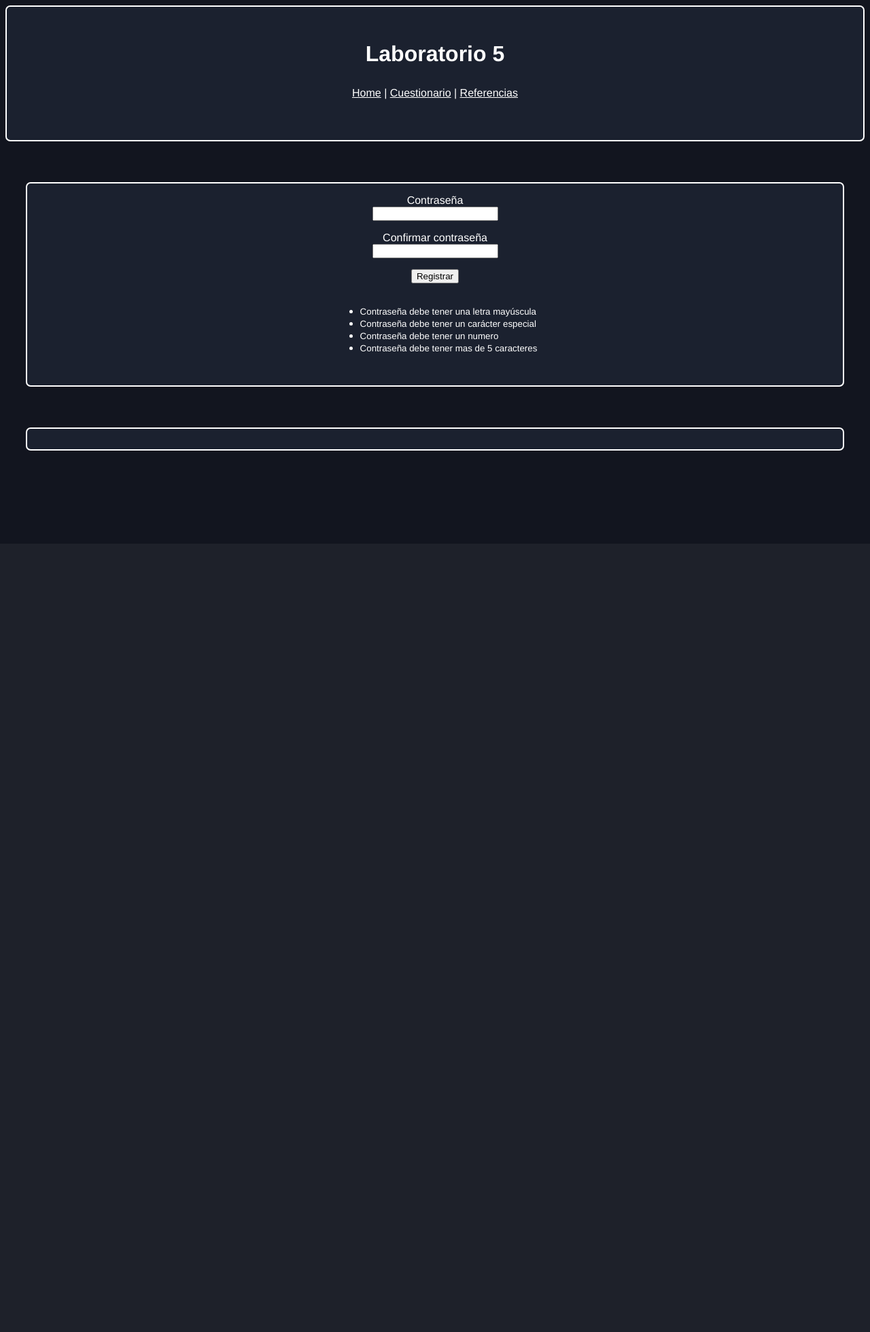
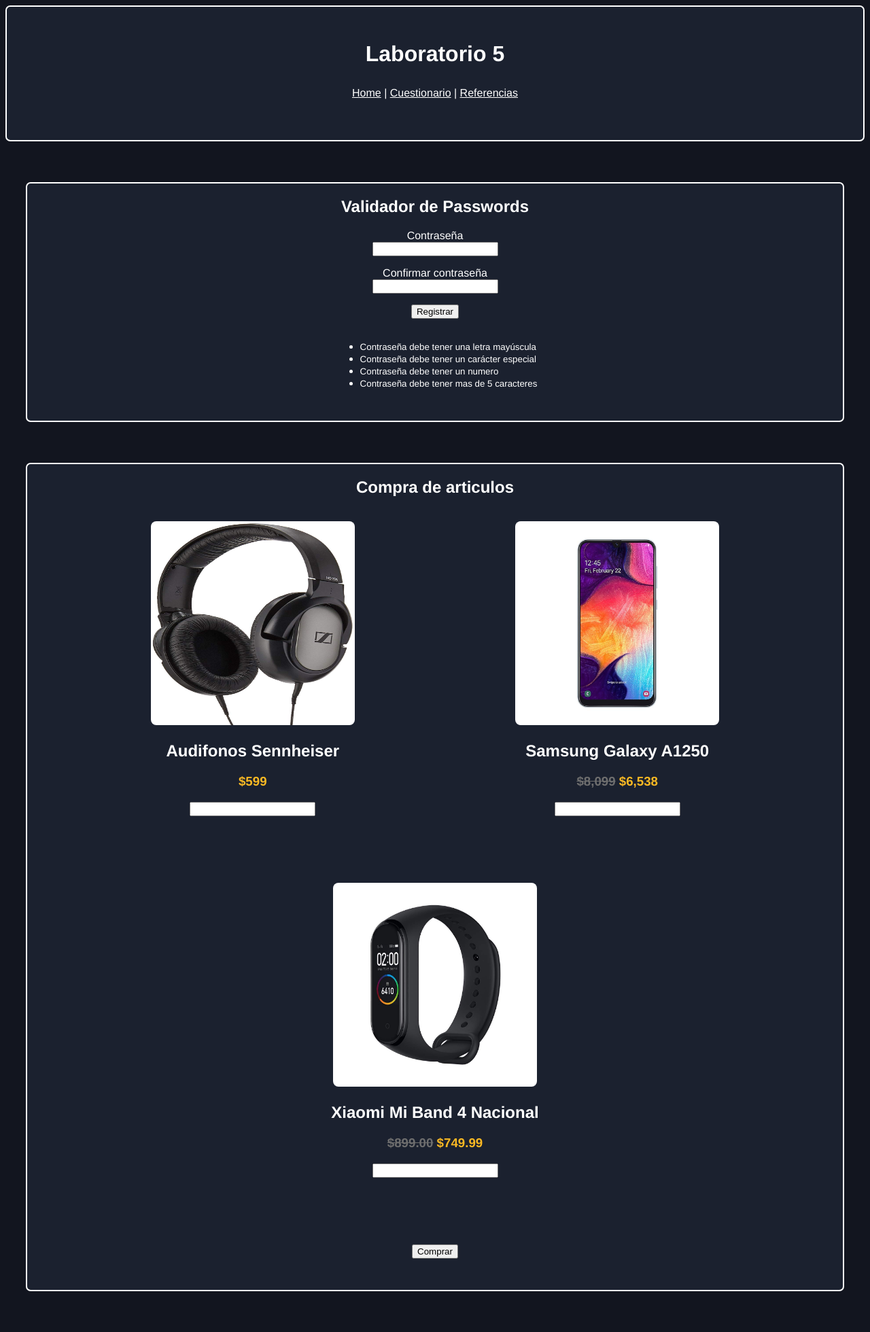
Before and after one commit to albertcastaned/A01250647_DAW, a PHP site: page /Laboratorio5/lab5.html in a window 1280 px wide. Shown: the whole page at 68% size. Before the commit the page ends 663 px from the top, so only its background shows below. Run offline with PHP 8.4, Linux system fonts and the light colour scheme.

Commit message:
Agregar informacion de articulos de compra en Lab5

```diff
--- a/Laboratorio5/lab5.html
+++ b/Laboratorio5/lab5.html
@@ -16,7 +16,8 @@
             </nav>
         </header>
 
-        <div id = "parte1" class = "seccion">
+        <section id = "parte1">
+            <h2>Validador de Passwords</h2>
             <form>
                 <p>
                     <label>Contraseña</label><br>
@@ -48,11 +49,34 @@
                 </div>
             <div id = "validadorResultado">
             </div>
-        </div>
+        </section>
 
-        <div id = "parte2" class = "seccion">
+        <section id = "parte2">
+            <h2>Compra de articulos</h2>
+            <div class = "compra">
+                    <img src="static/images/headphones.jpg" alt="Audifonos Sennheiser" width="300" height="300">
+                    <h2>Audifonos Sennheiser</h2>
+                    <h3 class = "precio">$<span name = "precio">599</span></h3>
+                    <input type = "number" name="quantity" min="1">
+            </div>
+            <div class = "compra">
+                    <img src="static/images/sGalaxy.jpg" alt="Samsung Galaxy A1250" width="300" height="300">
+                    <h2>Samsung Galaxy A1250</h2>
+                    <h3 class = "precio"><del>$8,099</del> $<span name = "precio">6,538</span></h3>
+                    <input type = "number" name="quantity" min="1">
 
-        </div>
+            </div>
+            <div class = "compra">
+                    <img src="static/images/xiaomi.jpg" alt="Xiaomi Mi Band 4 Nacional" width="300" height="300">
+                    <h2>Xiaomi Mi Band 4 Nacional   </h2>
+                    <h3 class = "precio"><del>$899.00</del> $<span name = "precio"></span>749.99</h3>
+                    <input type = "number" name="quantity" min="1">
+
+            </div>
+            <p>
+            <button type="button" onclick="validarContra()">Comprar</button>
+            </p>
+        </section>
 
         <script src="script.js"></script>
 
--- a/style.css
+++ b/style.css
@@ -39,7 +39,7 @@ header{
 
     background-color: #1b212f;
 }
-.seccion:hover{
+section:hover{
     transform: scale(1.025);
 }
 body{
@@ -51,7 +51,7 @@ body{
 li{
     text-align: left;
 }
-.seccion{
+section{
     transition: all .2s ease-in-out;
     margin-left: 30px;
     margin-right: 30px;
@@ -70,9 +70,31 @@ li{
     justify-content: center;
 }
 
+.compra{
+    display: inline-block;
+    width: 500px;
+    height: 500px;
+    margin: 1em;
+}
+
+.compra img{
+    border-radius: 8px;
+}
+.compra h2, h3{
+    text-align: center;
+}
+
+.precio{
+    color: #FBB923;
+}
+.precio del{
+    color: rgb(110, 110, 110)
+}
+
 .correcto{
     color: green;
 }
+
 .incorrecto{
     color: red;
 }
```
Also changed, not shown: Laboratorio3/lab3.html (+10 -10 lines), Laboratorio4/ejercicios.js (+10 -10 lines), Laboratorio4/lab4.html (+6 -6 lines), Laboratorio5/static/images/headphones.jpg (added), Laboratorio5/static/images/sGalaxy.jpg (added), Laboratorio5/static/images/xiaomi.jpg (added).
